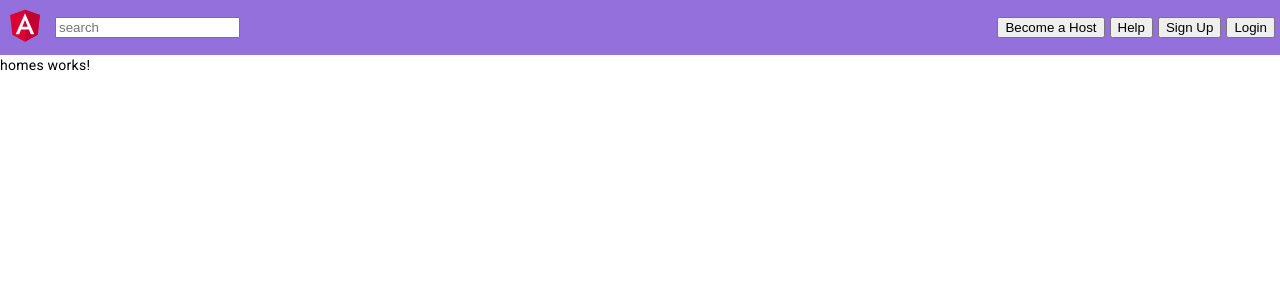
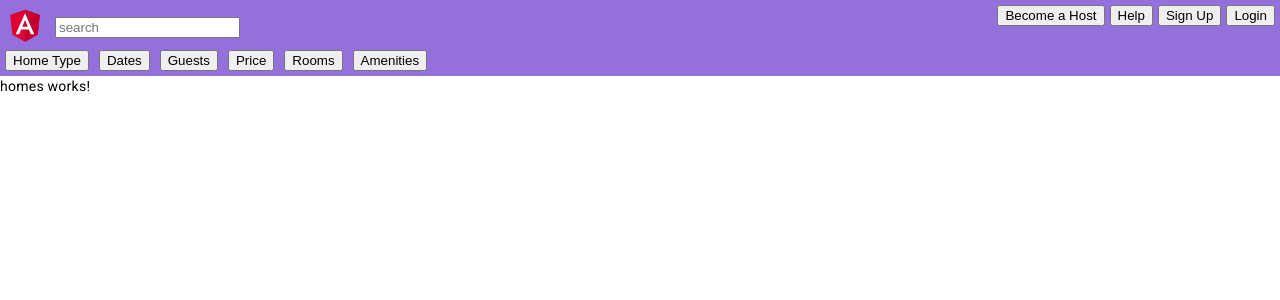
Before and after one commit to juliangarcia11/tdd-playground, an Angular app: page / in a window 1280 px wide. Shown: the top 300 px of the page. Built offline with nearby package versions, Linux system fonts and the light colour scheme.

Commit message:
S2L4: Added second row to header component for filter buttons & added tests; 7 of 7 tests passing

```diff
--- a/src/app/src/components/header/header.component.html
+++ b/src/app/src/components/header/header.component.html
@@ -1,4 +1,6 @@
 <header>
+
+  <div class="header-row">
 
     <!-- begin left side of the header -->
     <div class="header-left">
@@ -35,4 +37,37 @@
 
     </div>
 
+  </div>
+
+
+  <div class="header-row">
+
+    <div class="header-left">
+      <div data-test="home-type">
+        <button>Home Type</button>
+      </div>
+
+      <div data-test="dates">
+        <button>Dates</button>
+      </div>
+
+      <div data-test="guests">
+        <button>Guests</button>
+      </div>
+
+      <div data-test="price">
+        <button>Price</button>
+      </div>
+
+      <div data-test="rooms">
+        <button>Rooms</button>
+      </div>
+
+      <div data-test="amenities">
+        <button>Amenities</button>
+      </div>
+    </div>
+  </div>
+
+
 </header>
--- a/src/app/src/components/header/header.component.scss
+++ b/src/app/src/components/header/header.component.scss
@@ -1,15 +1,22 @@
 // style the app-header header elm
 :host header {
   display: flex;
-  flex-direction: row;
+  flex-direction: column;
   justify-content: space-between;
   align-items: center;
   background-color: mediumpurple;
   padding: 5px;
 }
 
+.header-row {
+  display: flex;
+  flex-direction: row;
+  min-width: 100%;
+  justify-content: space-between;
+}
+
 // style the app headeer .header-left div
-:host header .header-left {
+.header-left {
   display: flex;
   flex-direction: row;
   justify-content: flex-start;
@@ -17,11 +24,11 @@
 }
 
 // add left margins to .header-left divs except for the first one
-:host header .header-left div:not(:first-child) {
+.header-left div:not(:first-child) {
   margin-left: 10px;
 }
 
 // add left margins to .header-menu buttons except for the first one
-:host header .header-menu button:not(:first-child) {
+.header-menu button:not(:first-child) {
   margin-left: 5px;
 }
```
Also changed, not shown: 1 other file (tests, documents, lock files or other folders). Lines whose indentation alone changed are shown as unchanged.
